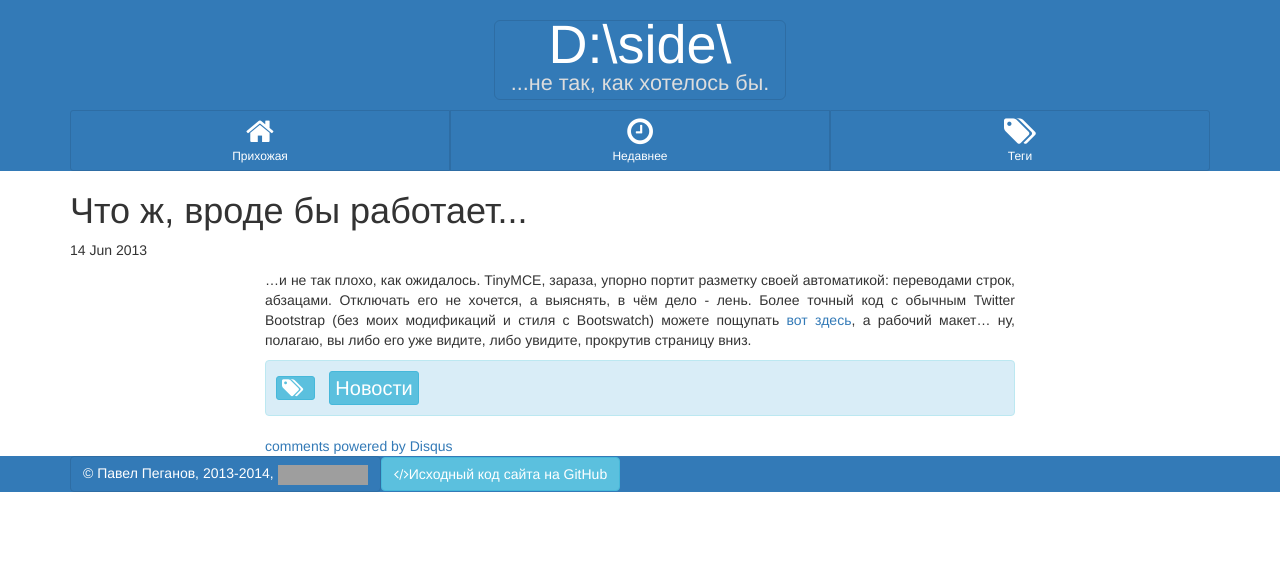
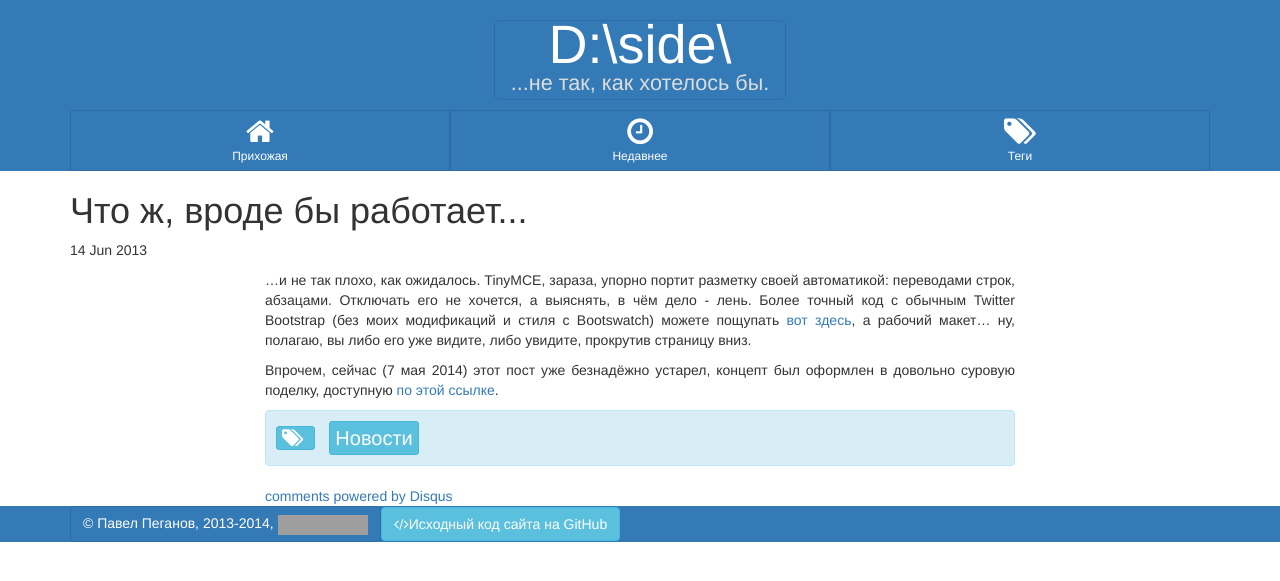
Before and after one commit to D-side/d-side.github.io, a Jekyll site: the page built from _posts/2013-06-14-bootstrap-novel-draft.md, in a window 1280 px wide. Shown: the top 581 px of the page. Built offline with Jekyll 4.4.1, drawn with Linux system fonts in a browser that asks for light colours; nearby versions of some CDN libraries; library files that are not in the unit come from our copies; Markdown is read by kramdown in place of the engine named in the settings; comment, search, counter and statistics services are not loaded; grey boxes are pictures that could not be loaded.

Commit message:
Minor tag updates

```diff
--- a/_posts/2013-06-14-bootstrap-novel-draft.md
+++ b/_posts/2013-06-14-bootstrap-novel-draft.md
@@ -13,3 +13,5 @@ tags:
 ---
 
 ...и не так плохо, как ожидалось. TinyMCE, зараза, упорно портит разметку своей автоматикой: переводами строк, абзацами. Отключать его не хочется, а выяснять, в чём дело - лень. Более точный код с обычным Twitter Bootstrap (без моих модификаций и стиля с Bootswatch) можете пощупать [вот здесь](http://dside.ru/e/gp4/index.html), а рабочий макет... ну, полагаю, вы либо его уже видите, либо увидите, прокрутив страницу вниз.
+
+Впрочем, сейчас (7 мая 2014) этот пост уже безнадёжно устарел, концепт был оформлен в довольно суровую поделку, доступную [по этой ссылке](http://apart.dside.ru/).
```
Also changed, not shown: _posts/2013-06-06-hello-world.md (+1 -0 lines), _posts/2013-06-08-gml-intro.md (+1 -0 lines), _posts/2013-06-10-gml-actions.md (+1 -0 lines), _posts/2013-06-11-gml-stuff.md (+1 -0 lines).
